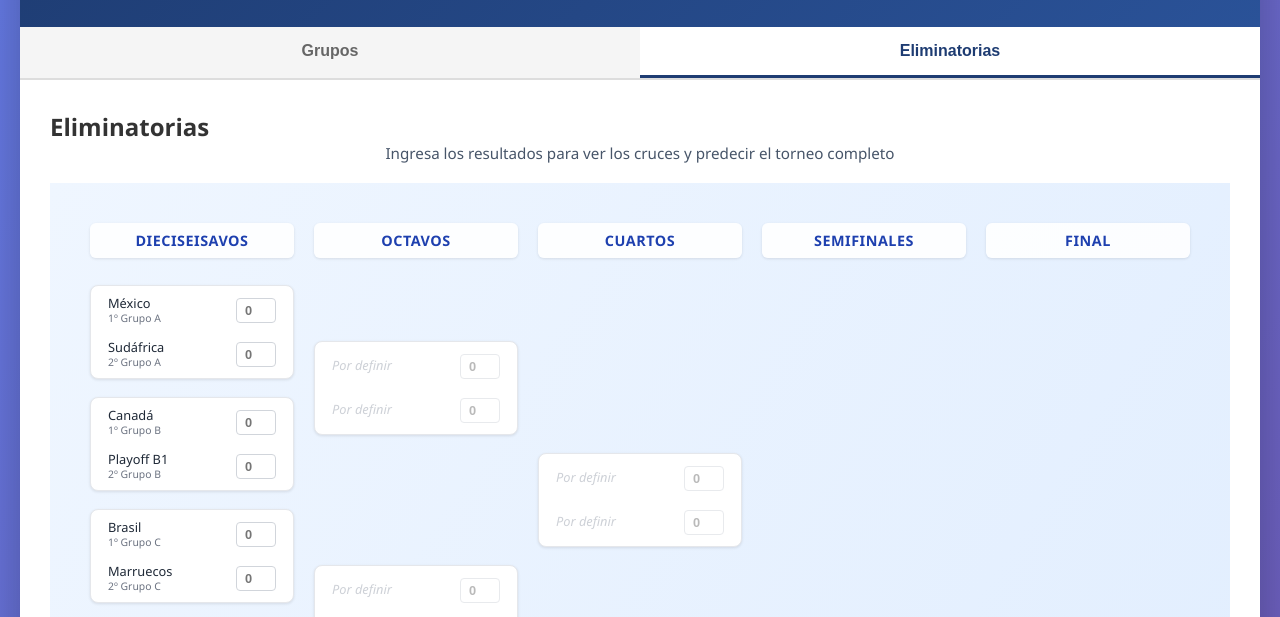
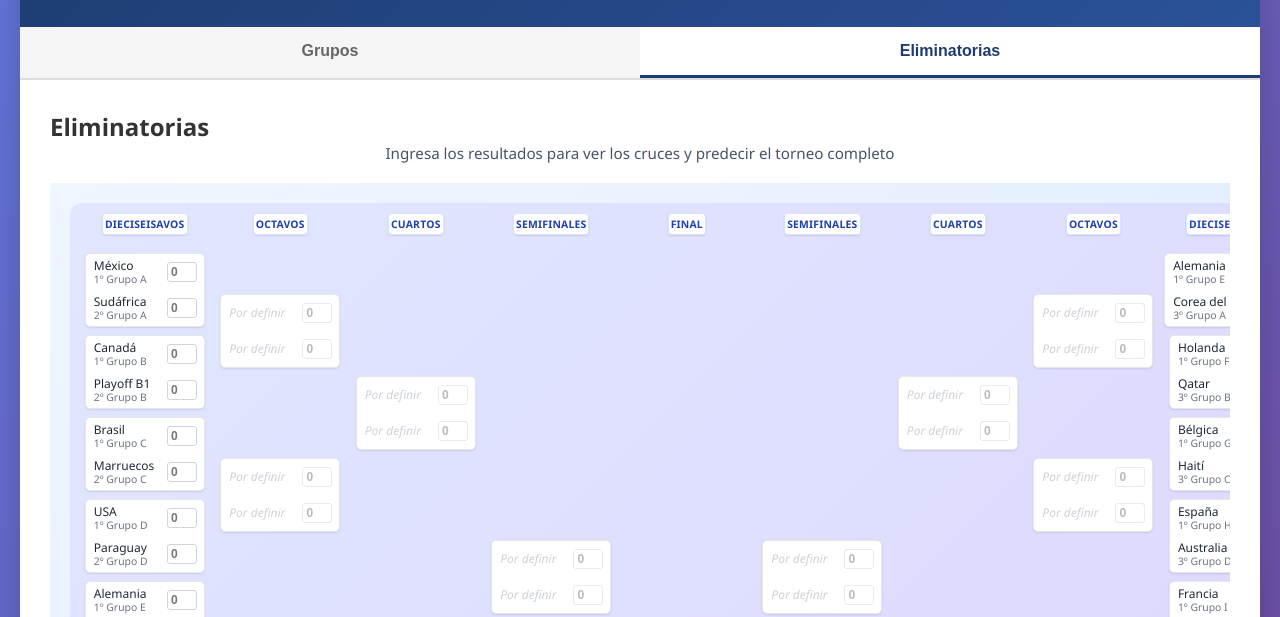
Before and after one commit to Fondarts/prode_mundial, a plain HTML site: page index.html in a window 1280 px wide. Both pictures are taken after a click on the button "Eliminatorias". Shown: the part 142-759 px from the top of the page. Drawn offline with Linux system fonts and the light colour scheme.

Commit message:
Redesign bracket with symmetric layout and compact design
- Reorganize bracket to symmetric design: left side, right side, final in center
- Fix dieciseisavos alignment on both sides
- Reduce column widths and row heights for more compact view
- Optimize spacing, padding, and font sizes for better visibility
- Adjust block heights to accommodate larger fonts
- Remove unnecessary bottom spacing

```diff
--- a/app.js
+++ b/app.js
@@ -435,7 +435,7 @@ function actualizarFinal() {
     };
 }
 
-// Actualizar bracket completo usando CSS Grid como el sitio de referencia
+// Actualizar bracket completo con diseño simétrico (izquierda-derecha-final en el centro)
 function actualizarBracketCompleto() {
     const container = document.getElementById('bracket-completo-container');
     container.innerHTML = '';
@@ -443,97 +443,131 @@ function actualizarBracketCompleto() {
     const bracketDiv = document.createElement('div');
     bracketDiv.className = 'bracket';
 
+    // Estructura: 5 columnas en cada lado + 1 columna central para la final
+    // Columnas: Dieciseisavos Izq, Octavos Izq, Cuartos Izq, Semis Izq, Final, Semis Der, Cuartos Der, Octavos Der, Dieciseisavos Der
+    // Total: 9 columnas (índices 1-9)
+
     // Agregar títulos de columna
-    const titulos = ['Dieciseisavos', 'Octavos', 'Cuartos', 'Semifinales', 'Final'];
-    titulos.forEach((titulo, colIndex) => {
+    const titulos = [
+        { text: 'Dieciseisavos', col: 1 },
+        { text: 'Octavos', col: 2 },
+        { text: 'Cuartos', col: 3 },
+        { text: 'Semifinales', col: 4 },
+        { text: 'Final', col: 5 },
+        { text: 'Semifinales', col: 6 },
+        { text: 'Cuartos', col: 7 },
+        { text: 'Octavos', col: 8 },
+        { text: 'Dieciseisavos', col: 9 }
+    ];
+
+    titulos.forEach((titulo) => {
         const tituloDiv = document.createElement('div');
         tituloDiv.className = 'bracket-column-title';
-        tituloDiv.textContent = titulo;
-        tituloDiv.style.gridArea = `1 / ${colIndex + 1} / span 1 / span 1`;
+        tituloDiv.textContent = titulo.text;
+        tituloDiv.style.gridArea = `1 / ${titulo.col} / span 1 / span 1`;
         bracketDiv.appendChild(tituloDiv);
     });
 
-    // Dieciseisavos (16 partidos) - Columna 1
+    // Dieciseisavos (16 partidos): 8 a la izquierda (col 1), 8 a la derecha (col 9)
     const dieciseisavos = partidosDieciseisavos.length > 0 ? partidosDieciseisavos :
         Array(16).fill(null).map(() => ({ local: { equipo: 'Por definir', grupo: '', posicion: '' }, visitante: { equipo: 'Por definir', grupo: '', posicion: '' } }));
 
     dieciseisavos.forEach((partido, index) => {
         const matchWrapper = document.createElement('div');
         matchWrapper.className = 'bracket-match-wrapper';
-        // Cada partido ocupa 2 filas, empezando desde la fila 2 (después del título)
-        // Asegurar que no haya solapamiento
-        const startRow = index * 2 + 2;
-        matchWrapper.style.gridArea = `${startRow} / 1 / span 2 / span 1`;
+
+        // Primeros 8 a la izquierda (col 1), últimos 8 a la derecha (col 9)
+        // Ambos lados deben estar en las mismas filas para alinearse
+        if (index < 8) {
+            // Lado izquierdo: filas 2, 4, 6, 8, 10, 12, 14, 16
+            const startRow = index * 2 + 2;
+            matchWrapper.style.gridArea = `${startRow} / 1 / span 2 / span 1`;
+        } else {
+            // Lado derecho: mismas filas que el lado izquierdo (index 0-7 corresponden a index 8-15)
+            const leftIndex = index - 8;
+            const startRow = leftIndex * 2 + 2;
+            matchWrapper.style.gridArea = `${startRow} / 9 / span 2 / span 1`;
+        }
 
         const matchDiv = crearMatchCard('dieciseisavos', index, partido);
         matchWrapper.appendChild(matchDiv);
         bracketDiv.appendChild(matchWrapper);
     });
 
-    // Octavos (8 partidos) - Columna 2
+    // Octavos (8 partidos): 4 a la izquierda (col 2), 4 a la derecha (col 8)
     const octavos = partidosOctavos.length > 0 ? partidosOctavos :
         Array(8).fill(null).map(() => ({ local: { equipo: 'Por definir', grupo: '', posicion: '' }, visitante: { equipo: 'Por definir', grupo: '', posicion: '' } }));
 
     octavos.forEach((partido, index) => {
         const matchWrapper = document.createElement('div');
         matchWrapper.className = 'bracket-match-wrapper';
-        // Cada partido de octavos debe estar centrado entre dos partidos de dieciseisavos
-        // Dieciseisavos partido 0: filas 2-3, partido 1: filas 4-5
-        // Octavos partido 0 debe estar centrado entre filas 2-5, es decir, en filas 3-4
-        // Fórmula: startRow = (index * 4) + 3 (centro de los dos partidos de dieciseisavos)
-        const startRow = index * 4 + 3;
-        matchWrapper.style.gridArea = `${startRow} / 2 / span 2 / span 1`;
+        // Centrar entre los dos partidos de dieciseisavos correspondientes
+        // Octavos 0: entre dieciseisavos 0 y 1 → fila 3
+        // Octavos 1: entre dieciseisavos 2 y 3 → fila 7
+        // Octavos 2: entre dieciseisavos 4 y 5 → fila 11
+        // Octavos 3: entre dieciseisavos 6 y 7 → fila 15
+        // Octavos 4: entre dieciseisavos 8 y 9 → fila 3
+        // Octavos 5: entre dieciseisavos 10 y 11 → fila 7
+        // Octavos 6: entre dieciseisavos 12 y 13 → fila 11
+        // Octavos 7: entre dieciseisavos 14 y 15 → fila 15
+        const localIndex = index < 4 ? index : index - 4;
+        const startRow = localIndex * 4 + 3;
+        const col = index < 4 ? 2 : 8;
+        matchWrapper.style.gridArea = `${startRow} / ${col} / span 2 / span 1`;
 
         const matchDiv = crearMatchCard('octavos', index, partido);
         matchWrapper.appendChild(matchDiv);
         bracketDiv.appendChild(matchWrapper);
     });
 
-    // Cuartos (4 partidos) - Columna 3
+    // Cuartos (4 partidos): 2 a la izquierda (col 3), 2 a la derecha (col 7)
     const cuartos = partidosCuartos.length > 0 ? partidosCuartos :
         Array(4).fill(null).map(() => ({ local: { equipo: 'Por definir', grupo: '', posicion: '' }, visitante: { equipo: 'Por definir', grupo: '', posicion: '' } }));
 
     cuartos.forEach((partido, index) => {
         const matchWrapper = document.createElement('div');
         matchWrapper.className = 'bracket-match-wrapper';
-        // Cada partido de cuartos debe estar centrado entre dos partidos de octavos
-        // Octavos partido 0: filas 3-4, partido 1: filas 7-8
-        // Cuartos partido 0 debe estar centrado entre filas 3-8, es decir, en filas 5-6
-        const startRow = index * 8 + 5;
-        matchWrapper.style.gridArea = `${startRow} / 3 / span 2 / span 1`;
+        // Centrar entre los dos partidos de octavos correspondientes
+        // Cuartos 0: entre octavos 0 y 1 → fila 5
+        // Cuartos 1: entre octavos 2 y 3 → fila 13
+        // Cuartos 2: entre octavos 4 y 5 → fila 5
+        // Cuartos 3: entre octavos 6 y 7 → fila 13
+        const localIndex = index < 2 ? index : index - 2;
+        const startRow = localIndex * 8 + 5;
+        const col = index < 2 ? 3 : 7;
+        matchWrapper.style.gridArea = `${startRow} / ${col} / span 2 / span 1`;
 
         const matchDiv = crearMatchCard('cuartos', index, partido);
         matchWrapper.appendChild(matchDiv);
         bracketDiv.appendChild(matchWrapper);
     });
 
-    // Semis (2 partidos) - Columna 4
+    // Semis (2 partidos): 1 a la izquierda (col 4), 1 a la derecha (col 6)
     const semis = partidosSemis.length > 0 ? partidosSemis :
         Array(2).fill(null).map(() => ({ local: { equipo: 'Por definir', grupo: '', posicion: '' }, visitante: { equipo: 'Por definir', grupo: '', posicion: '' } }));
 
     semis.forEach((partido, index) => {
         const matchWrapper = document.createElement('div');
         matchWrapper.className = 'bracket-match-wrapper';
-        // Cada partido de semis debe estar centrado entre dos partidos de cuartos
-        // Cuartos partido 0: filas 5-6, partido 1: filas 13-14
-        // Semis partido 0 debe estar centrado entre filas 5-14, es decir, en filas 9-10
-        const startRow = index * 16 + 9;
-        matchWrapper.style.gridArea = `${startRow} / 4 / span 2 / span 1`;
+        // Centrar entre los dos partidos de cuartos correspondientes
+        // Semis 0: entre cuartos 0 y 1 → fila 9
+        // Semis 1: entre cuartos 2 y 3 → fila 9
+        const startRow = 9;
+        const col = index === 0 ? 4 : 6;
+        matchWrapper.style.gridArea = `${startRow} / ${col} / span 2 / span 1`;
 
         const matchDiv = crearMatchCard('semis', index, partido);
         matchWrapper.appendChild(matchDiv);
         bracketDiv.appendChild(matchWrapper);
     });
 
-    // Final (1 partido) - Columna 5
+    // Final (1 partido) - Columna 5 (centro)
     const final = partidoFinal ? [partidoFinal] :
         [{ local: { equipo: 'Por definir', grupo: '', posicion: '' }, visitante: { equipo: 'Por definir', grupo: '', posicion: '' } }];
 
     const matchWrapper = document.createElement('div');
     matchWrapper.className = 'bracket-match-wrapper';
-    // El partido final debe estar centrado entre los dos partidos de semis
-    // Semis partido 0: filas 9-10, partido 1: filas 25-26
-    // Final debe estar centrado entre filas 9-26, es decir, en filas 17-18
+    // Centrar entre los dos partidos de semis
     matchWrapper.style.gridArea = `17 / 5 / span 2 / span 1`;
 
     const matchDiv = crearMatchCard('final', 0, final[0]);
--- a/styles.css
+++ b/styles.css
@@ -234,26 +234,31 @@ header h1 {
 
 .bracket {
     display: grid;
-    grid-template-columns: repeat(5, minmax(200px, 1fr));
-    grid-template-rows: 50px repeat(32, 48px);
-    gap: 8px 20px;
-    padding: 20px;
+    grid-template-columns: repeat(9, minmax(120px, 1fr));
+    grid-template-rows: 35px repeat(18, 38px);
+    gap: 3px 6px;
+    padding: 10px;
     position: relative;
     min-width: max-content;
     align-items: start;
+    justify-items: center;
+    background: linear-gradient(135deg, #e0e7ff 0%, #ddd6fe 100%);
+    border-radius: 12px;
+    height: fit-content;
 }
 
 .bracket-column-title {
     text-align: center;
-    font-size: 0.9em;
+    font-size: 0.65em;
     font-weight: 700;
     color: #1e40af;
-    padding: 8px;
-    background: rgba(255, 255, 255, 0.9);
-    border-radius: 6px;
+    padding: 3px 2px;
+    background: rgba(255, 255, 255, 0.95);
+    border-radius: 4px;
     text-transform: uppercase;
-    letter-spacing: 0.5px;
-    box-shadow: 0 1px 3px rgba(0, 0, 0, 0.1);
+    letter-spacing: 0.2px;
+    box-shadow: 0 1px 2px rgba(0, 0, 0, 0.1);
+    border: 1px solid rgba(59, 130, 246, 0.2);
 }
 
 .bracket-match-wrapper {
@@ -261,22 +266,22 @@ header h1 {
     align-items: flex-start;
     justify-content: center;
     height: 100%;
-    padding: 4px 0;
+    padding: 2px 0;
     overflow: visible;
 }
 
 .bracket-match {
     background: white;
     border: 1px solid #e5e7eb;
-    border-radius: 8px;
-    padding: 4px;
-    box-shadow: 0 1px 3px rgba(0, 0, 0, 0.1);
+    border-radius: 5px;
+    padding: 1px;
+    box-shadow: 0 1px 2px rgba(0, 0, 0, 0.1);
     width: 100%;
-    min-width: 180px;
+    min-width: 120px;
     max-width: 100%;
     display: flex;
     flex-direction: column;
-    gap: 2px;
+    gap: 1px;
     box-sizing: border-box;
     overflow: hidden;
 }
@@ -291,15 +296,15 @@ header h1 {
 
 .bracket-team {
     width: 100%;
-    padding: 4px;
-    border-radius: 4px;
+    padding: 2px;
+    border-radius: 3px;
     transition: all 0.15s;
-    min-height: 40px;
+    min-height: 34px;
     display: flex;
     align-items: center;
     justify-content: space-between;
     border: 1px solid transparent;
-    margin-bottom: 2px;
+    margin-bottom: 1px;
     background: white;
     flex-shrink: 0;
     box-sizing: border-box;
@@ -328,13 +333,13 @@ header h1 {
     flex: 1;
     display: flex;
     flex-direction: column;
-    gap: 2px;
-    padding: 0 8px;
+    gap: 1px;
+    padding: 0 4px;
 }
 
 .bracket-team-nombre {
     font-weight: 500;
-    font-size: 0.8em;
+    font-size: 0.75em;
     color: #1f2937;
     line-height: 1.2;
 }
@@ -362,17 +367,17 @@ header h1 {
 .bracket-resultado {
     display: flex;
     align-items: center;
-    padding: 0 8px;
+    padding: 0 3px;
     pointer-events: auto;
 }
 
 .bracket-resultado input {
-    width: 40px;
-    padding: 4px 2px;
+    width: 30px;
+    padding: 2px 1px;
     text-align: center;
     border: 1px solid #d1d5db;
-    border-radius: 4px;
-    font-size: 0.8em;
+    border-radius: 3px;
+    font-size: 0.75em;
     font-weight: 600;
     background: white;
     cursor: text;
```
